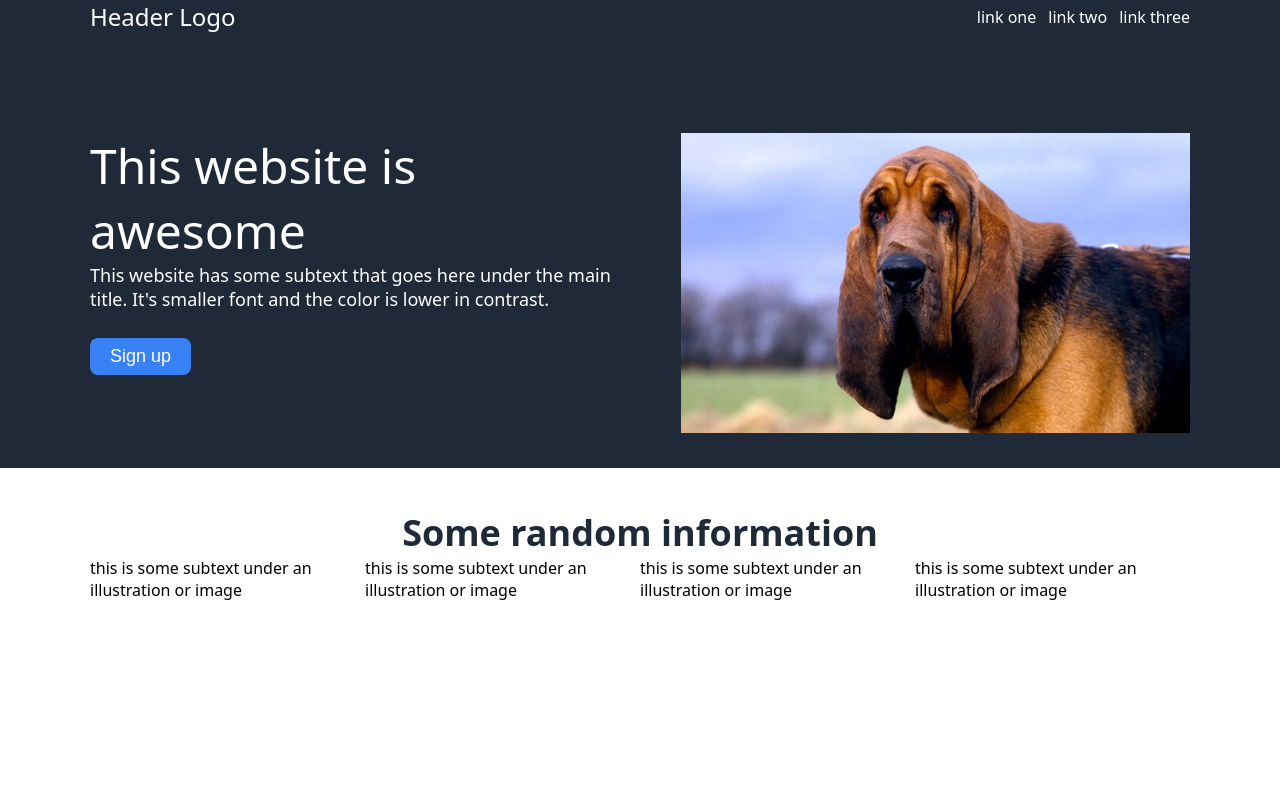
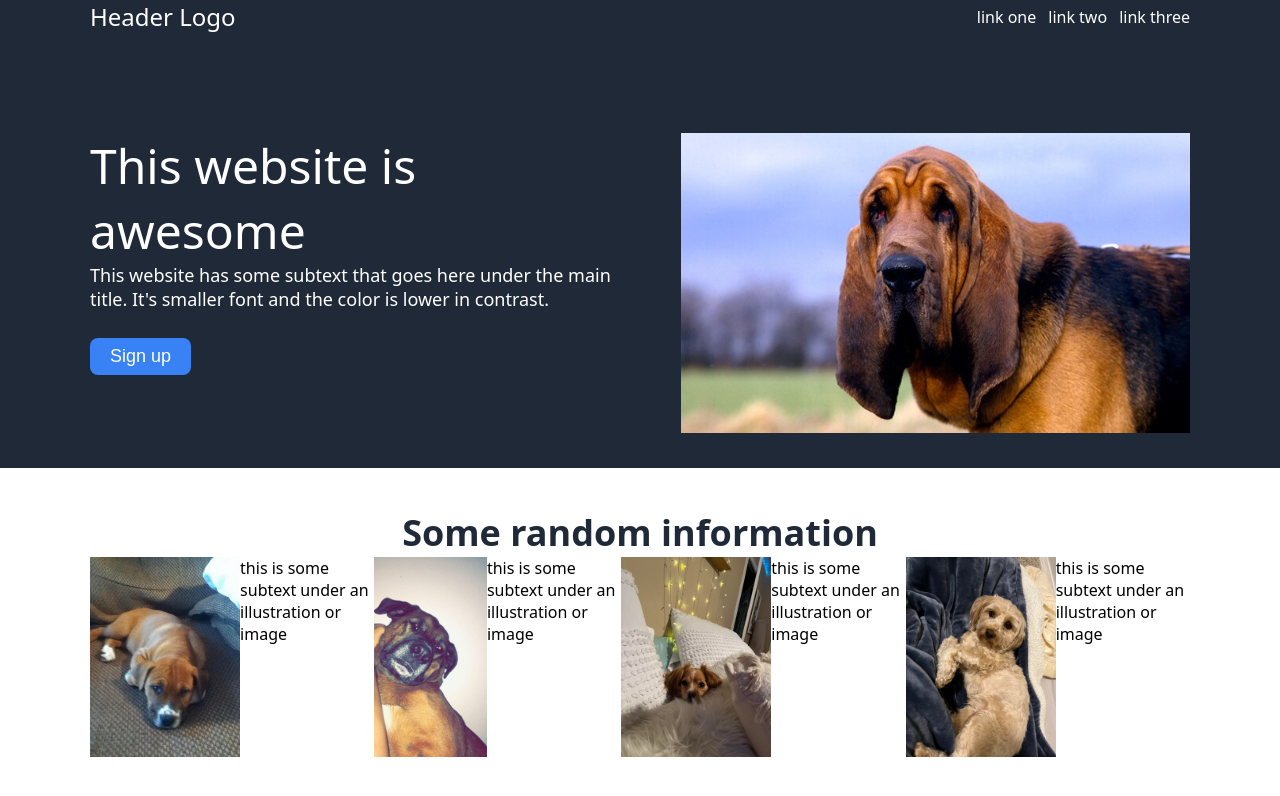
Before and after one commit to Creasser/landing-page, a plain HTML site: page index.html in a window 1280 px wide. Drawn offline with Linux system fonts and the light colour scheme.

Commit message:
add images and size them to page

```diff
--- a/index.html
+++ b/index.html
@@ -34,13 +34,13 @@
 
     <div class="header-two">Some random information</div>
       <div class="info-cont">
-        <!--<div class="img"><img src="./images/carmine.jpg"></div>-->
+        <div class="img"><img src="./images/carmine.jpg"></div>
         <div class="info">this is some subtext under an illustration or image</div>
-        <!--<div class="img"><img src="./images/chubby.jpg"></div>-->
+        <div class="img"><img src="./images/chubby.jpg"></div>
         <div class="info">this is some subtext under an illustration or image</div>
-        <!--<div class="img"><img src="./images/lacy.jpg"></div>-->
+        <div class="img"><img src="./images/lacy.jpg"></div>
         <div class="info">this is some subtext under an illustration or image</div>
-        <!--<div class="img"><img src="./images/lulu.jpg"></div>-->
+        <div class="img"><img src="./images/lulu.jpg"></div>
         <div class="info">this is some subtext under an illustration or image</div>
       </div>
 </div>
--- a/style.css
+++ b/style.css
@@ -86,3 +86,7 @@ button {
 .info {
 
 }
+.img {
+    display: flex;
+    height: 200px;
+}
```
Also changed, not shown: images/carmine.jpg (added), images/chubby.jpg (added), images/golden.jpeg (added), images/lacy.jpg (added), images/lulu.jpg (added).
